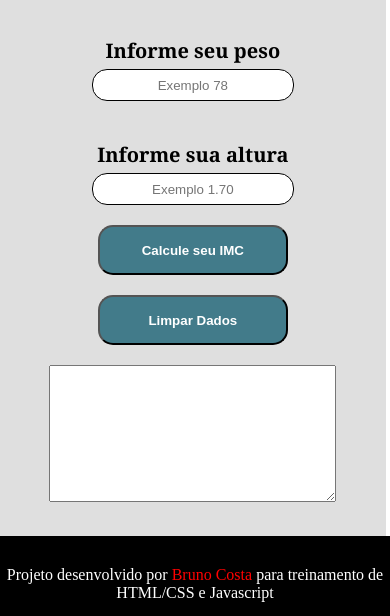
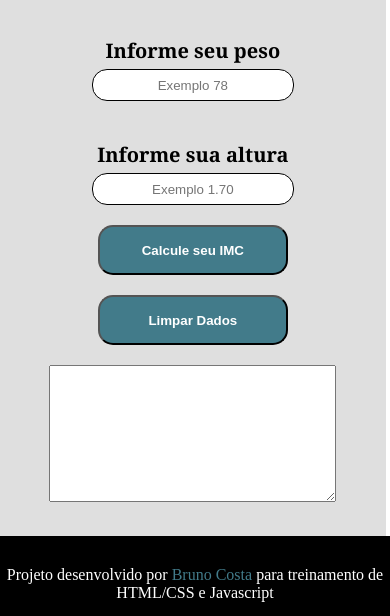
Before and after one commit to brunoalaorcosta/projeto-imc, a plain HTML site: page index.html in a window 390 px wide. Shown: the part 444-1060 px from the top of the page. Drawn offline with Linux system fonts and the light colour scheme.

Commit message:
atualização 2

```diff
--- a/estilosmedia-query.css
+++ b/estilosmedia-query.css
@@ -11,9 +11,7 @@
         width: 100%vw;
     }
 
-    span {
-        color: red;
-    }
+
 
 
 }
```
